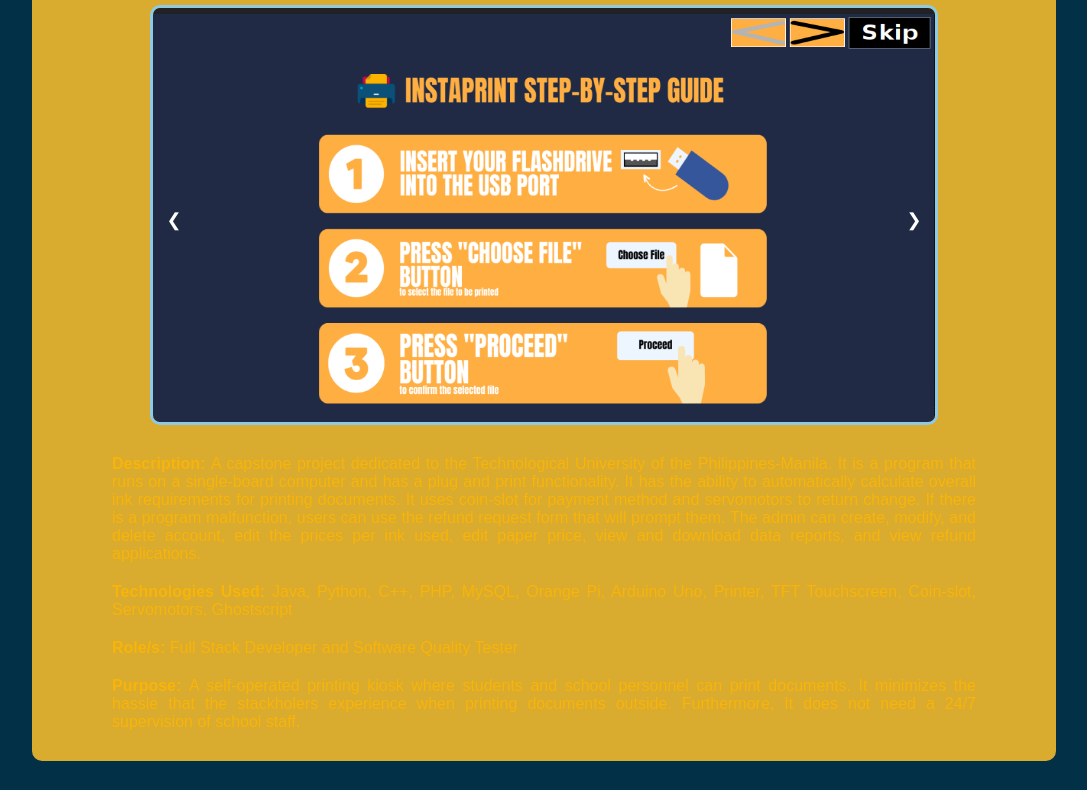
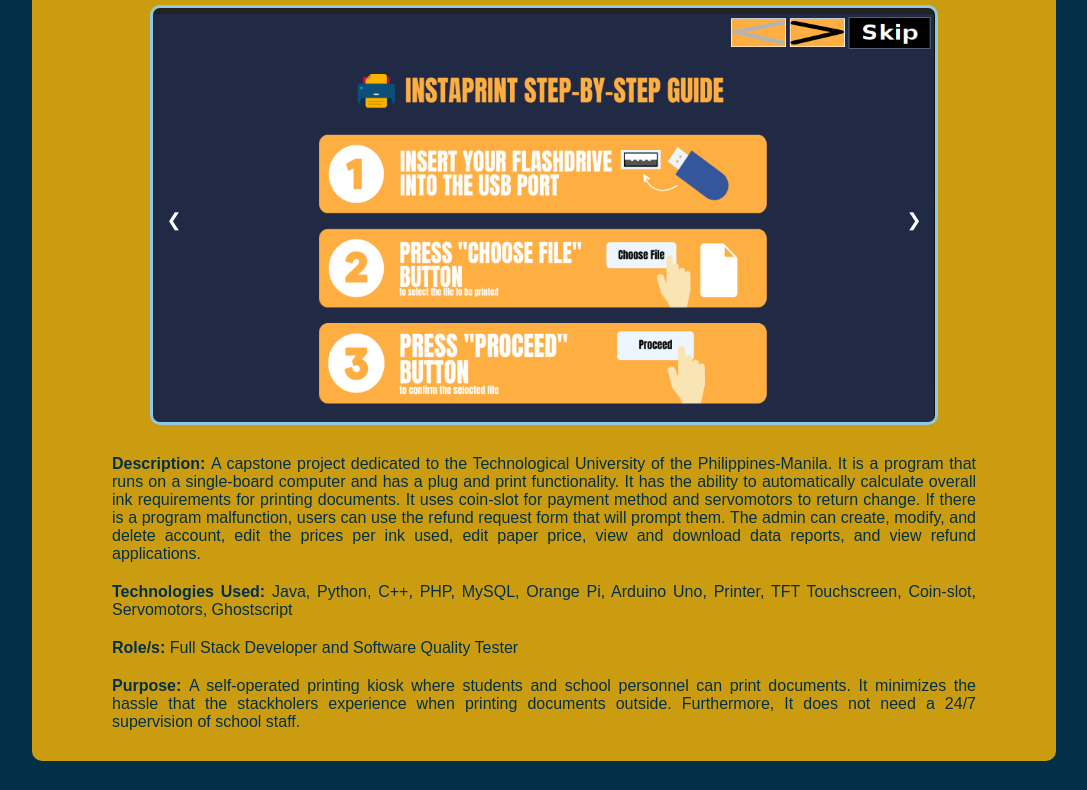
Before and after one commit to IPham23/Portfolio, a plain HTML site: page more.html in a window 1280 px wide. Shown: the part 360-1150 px from the top of the page, without its empty margins (96-1183 px from the left). Drawn offline with Linux system fonts and the light colour scheme.

Commit message:
Update styles.css

```diff
--- a/styles.css
+++ b/styles.css
@@ -612,9 +612,9 @@ form .btn2{
     border-radius: 10px;
     display: flex;
     margin: 40px 0;
-    background-color: rgba(241, 185, 44, 0.9);
+    background-color: rgba(255, 183, 3, 0.8);
     transition: 0.5s;
-    color: rgba(255, 183, 3, 0.8);
+    color: #023047;
     width: 100%;
 }
 .projectsList .project:hover{
```
